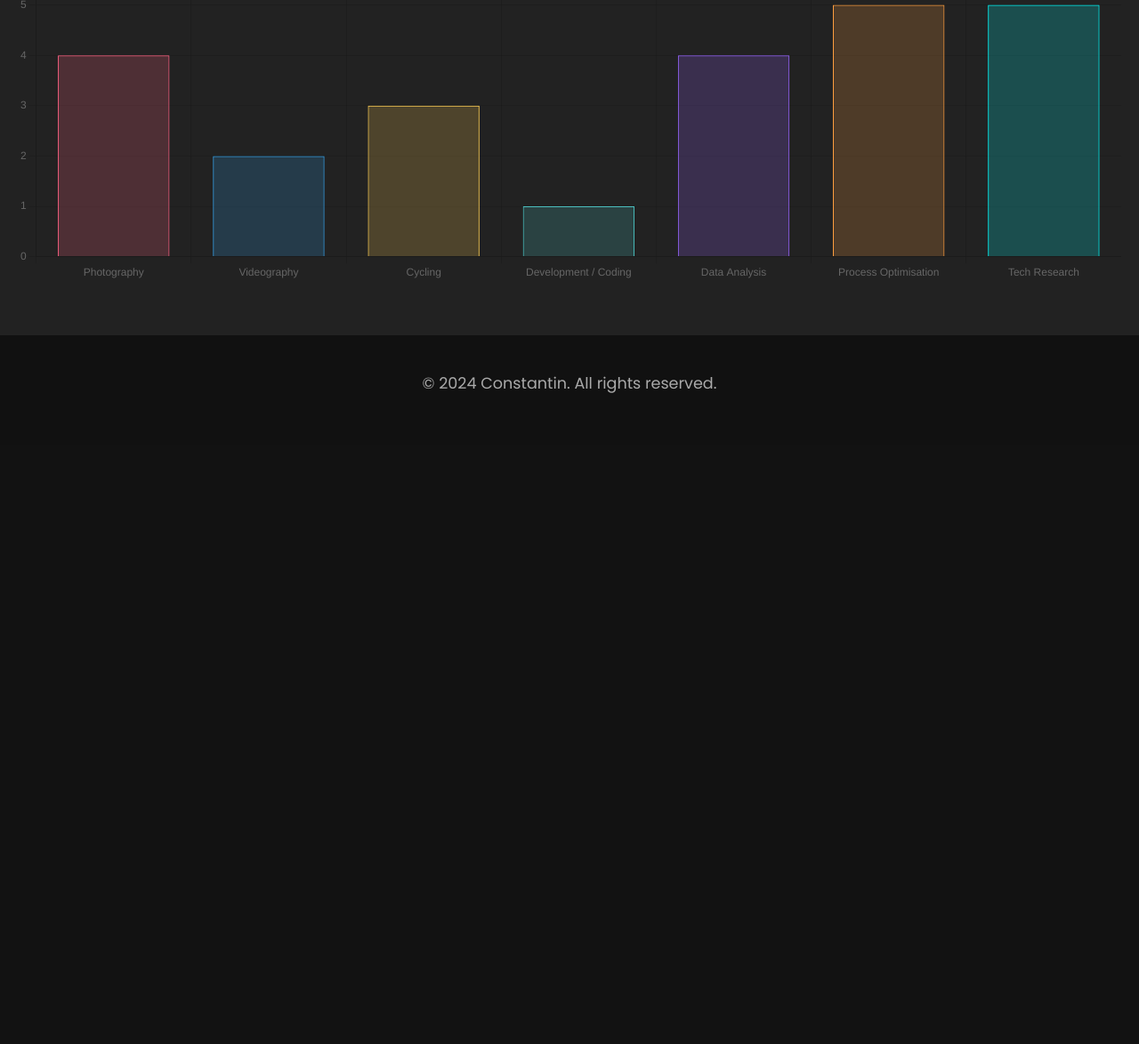
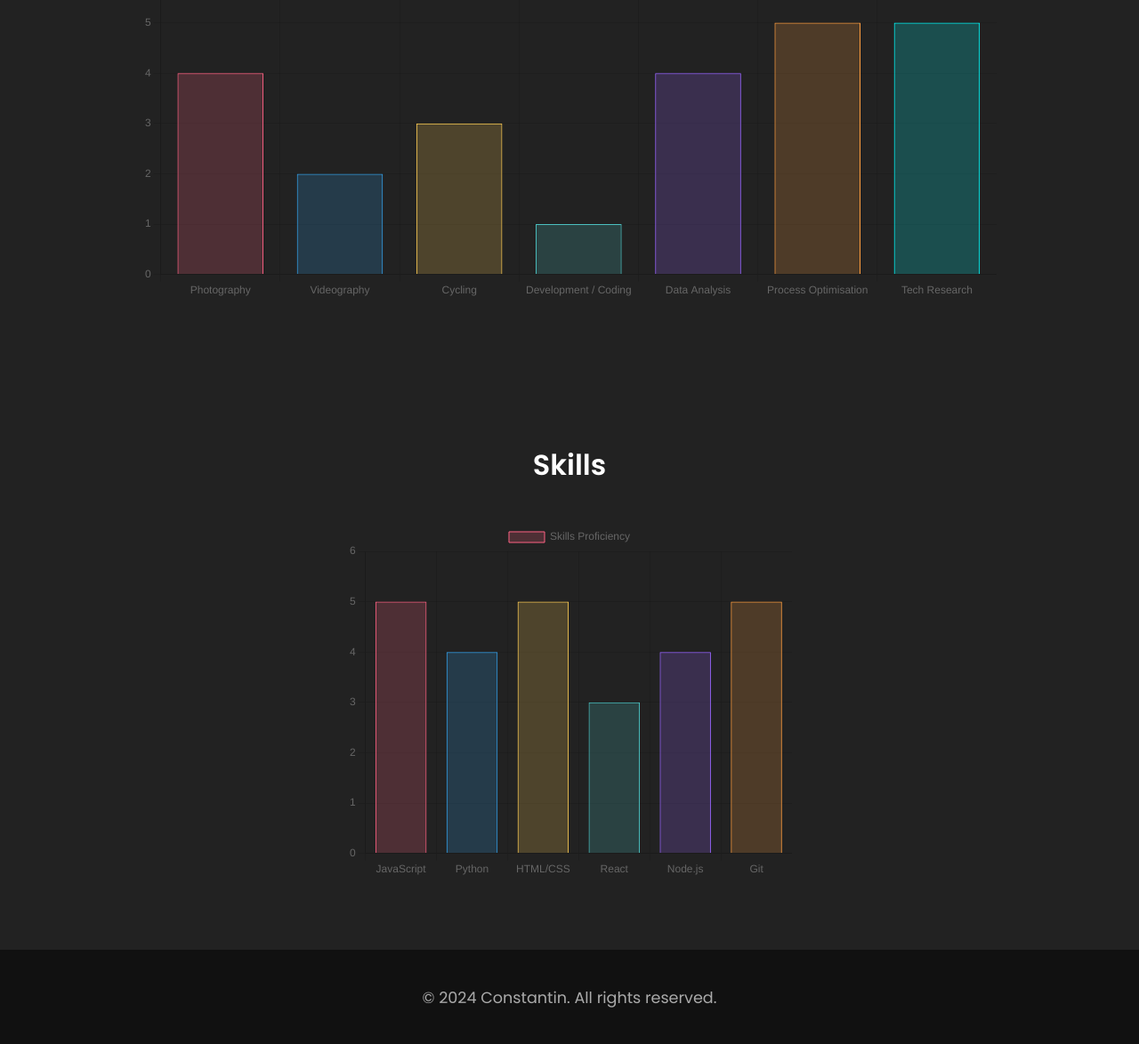
Before and after one commit to Lulu195/About-Lulu, a plain HTML site: page index.html in a window 1280 px wide. Shown: the part 1727-2901 px from the top of the page at 89% size. Before the commit the page ends 2227 px from the top, so only its background shows below. Drawn offline with nearby package versions, Linux system fonts and the light colour scheme.

Commit message:
Add Skills section

```diff
--- a/index.html
+++ b/index.html
@@ -59,12 +59,25 @@
         </section>
     </main>
 
+    <!-- Hobbies Section -->
+    <section id="hobbies">
+        <div class="container">
+            <h2>Hobbies</h2>
+            <div class="hobbies-chart">
+                <canvas id="hobbyChart" width="400" height="400"></canvas>
+            </div>
+        </div>
+    </section>
 
-    <section id="hobbies">
-        <h2>Hobbies</h2>
-        <canvas id="hobbyChart"></canvas>
-      </section>
-
+    <!-- Skills Section -->
+    <section id="skills">
+        <div class="container">
+            <h2>Skills</h2>
+            <div class="skills-chart">
+                <canvas id="skillsChart" width="400" height="400"></canvas>
+            </div>
+        </div>
+    </section>
 
     <!-- Footer Section -->
     <footer>
--- a/script.js
+++ b/script.js
@@ -109,6 +109,61 @@ document.addEventListener("DOMContentLoaded", function () {
     });
 });
 
+// Skills Chart for the Interactive Chart
+document.addEventListener("DOMContentLoaded", function () {
+    const ctx = document.getElementById('skillsChart').getContext('2d');
+
+    const skillsData = {
+        labels: ['JavaScript', 'Python', 'HTML/CSS', 'React', 'Node.js', 'Git'],
+        datasets: [{
+            label: 'Skills Proficiency',
+            data: [5, 4, 5, 3, 4, 5], // Skill proficiency on a scale from 1-5
+            backgroundColor: [
+                'rgba(255, 99, 132, 0.2)',
+                'rgba(54, 162, 235, 0.2)',
+                'rgba(255, 206, 86, 0.2)',
+                'rgba(75, 192, 192, 0.2)',
+                'rgba(153, 102, 255, 0.2)',
+                'rgba(255, 159, 64, 0.2)'
+            ],
+            borderColor: [
+                'rgba(255, 99, 132, 1)',
+                'rgba(54, 162, 235, 1)',
+                'rgba(255, 206, 86, 1)',
+                'rgba(75, 192, 192, 1)',
+                'rgba(153, 102, 255, 1)',
+                'rgba(255, 159, 64, 1)'
+            ],
+            borderWidth: 1
+        }]
+    };
+
+    const skillsChart = new Chart(ctx, {
+        type: 'bar', // Bar chart for skills
+        data: skillsData,
+        options: {
+            scales: {
+                y: {
+                    beginAtZero: true, // Start y-axis at 0
+                    max: 6 // Set max value to 6 for better visual scaling
+                }
+            },
+            plugins: {
+                legend: {
+                    position: 'top'
+                },
+                tooltip: {
+                    callbacks: {
+                        label: function(tooltipItem) {
+                            return tooltipItem.raw + " points"; // Custom tooltip
+                        }
+                    }
+                }
+            }
+        }
+    });
+});
+
 // Alert Box
 function dismissAlert() {
     const alertBox = document.getElementById('alertBox');
--- a/style.css
+++ b/style.css
@@ -179,6 +179,25 @@ canvas {
     display: block;
 }
 
+/* Skills Section */
+#skills {
+    padding: 60px 20px;
+    background-color: #222;
+    text-align: center;
+}
+
+#skills h2 {
+    font-size: 2rem;
+    color: white;
+    margin-bottom: 20px;
+}
+
+.skills-chart {
+    max-width: 500px;
+    margin: 0 auto;
+    padding-top: 20px;
+}
+
 /* Alert Box Styling */
 .alert-box {
     background-color: #ffc107; /* Warning yellow */
```
